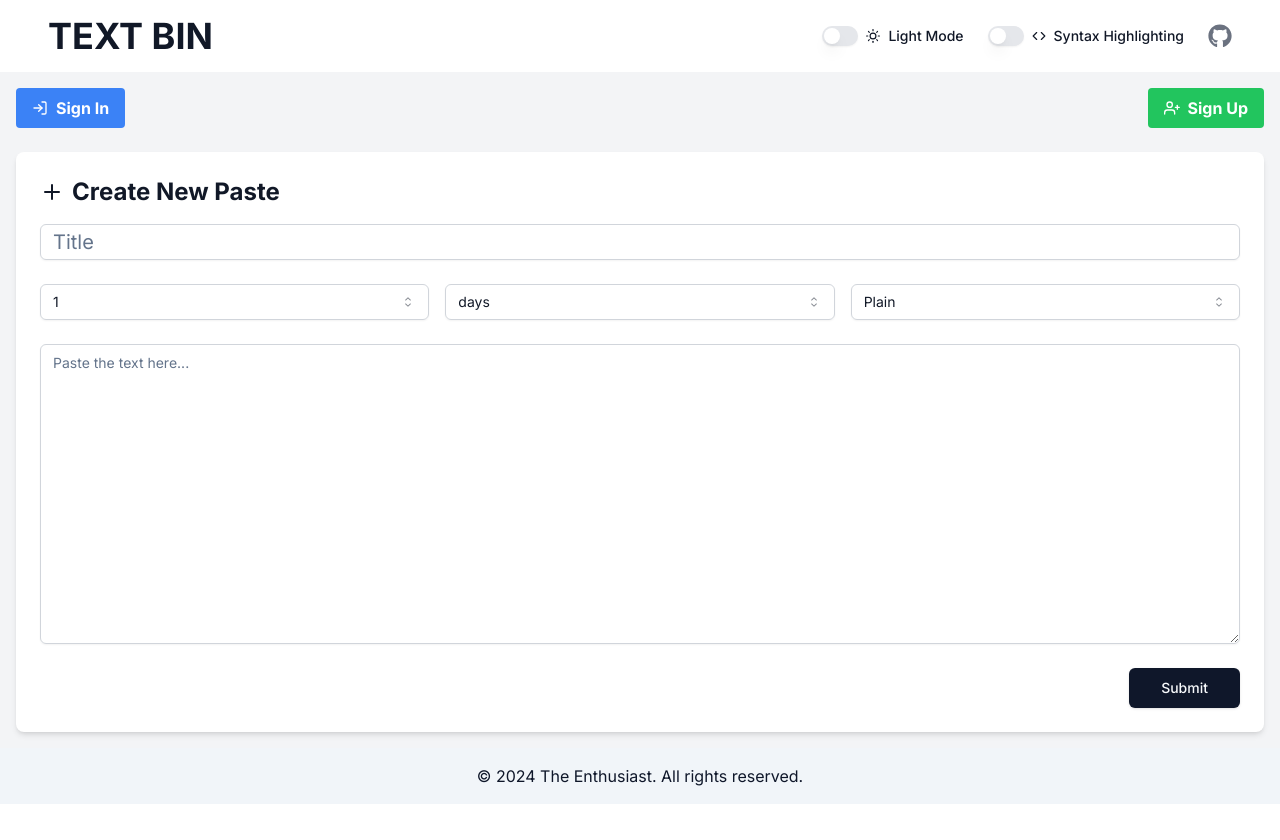
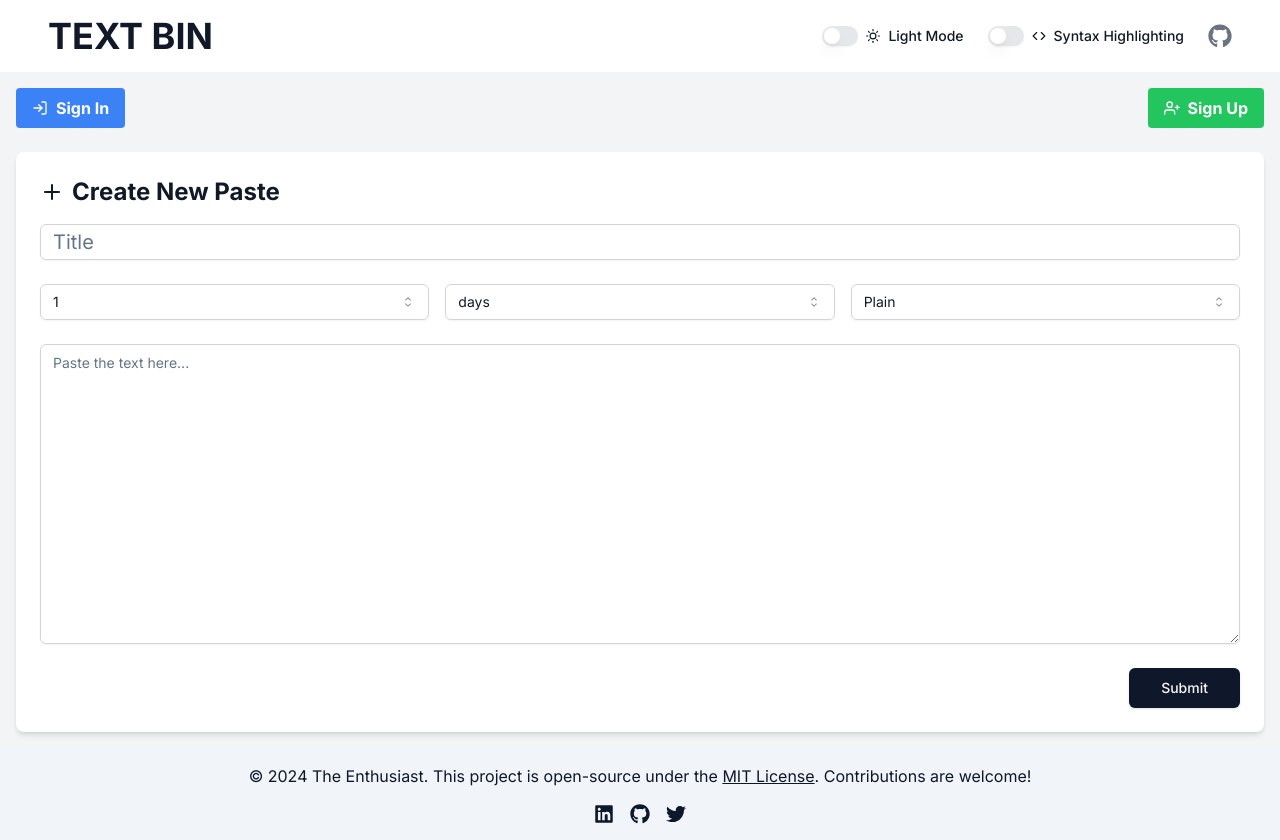
Before and after one commit to The-Enthusiast-404/text-bin-frontend, a Next.js app: page / in a window 1280 px wide. Before the commit the page ends 804 px from the top, so only its background shows below. Built offline with nearby package versions, Linux system fonts and the light colour scheme.

Commit message:
updated footer

```diff
--- a/components/Footer.tsx
+++ b/components/Footer.tsx
@@ -1,8 +1,47 @@
+import { FaLinkedin, FaGithub, FaTwitter } from "react-icons/fa";
+
 function Footer() {
   return (
     <footer className="bg-secondary text-secondary-foreground p-4">
       <div className="container mx-auto text-center">
-        <p>&copy; 2024 The Enthusiast. All rights reserved.</p>
+        <p>
+          &copy; 2024 The Enthusiast. This project is open-source under the{" "}
+          <a
+            href="https://opensource.org/licenses/MIT"
+            target="_blank"
+            rel="noopener noreferrer"
+            className="underline hover:text-primary"
+          >
+            MIT License
+          </a>
+          . Contributions are welcome!
+        </p>
+        <div className="flex justify-center space-x-4 mt-4">
+          <a
+            href="https://www.linkedin.com/company/the-enthusiast/"
+            target="_blank"
+            rel="noopener noreferrer"
+            aria-label="LinkedIn"
+          >
+            <FaLinkedin className="text-xl hover:text-blue-600" />
+          </a>
+          <a
+            href="https://github.com/The-Enthusiast-404"
+            target="_blank"
+            rel="noopener noreferrer"
+            aria-label="GitHub"
+          >
+            <FaGithub className="text-xl hover:text-black" />
+          </a>
+          <a
+            href="https://twitter.com/introvertedbot"
+            target="_blank"
+            rel="noopener noreferrer"
+            aria-label="Twitter"
+          >
+            <FaTwitter className="text-xl hover:text-blue-400" />
+          </a>
+        </div>
       </div>
     </footer>
   );
```
